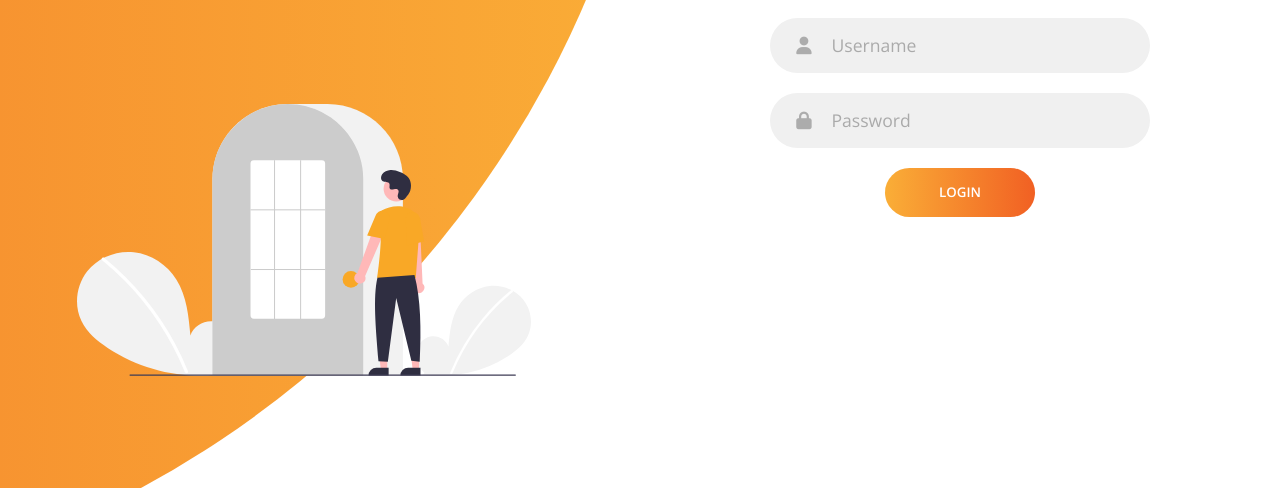
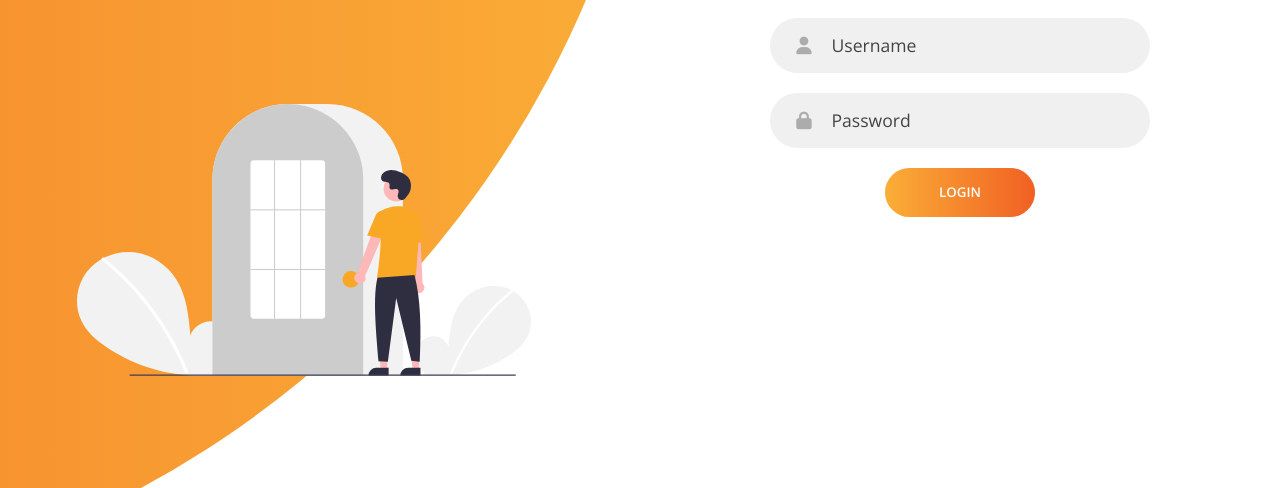
Before and after one commit to cassyisaguirre/Sign-in-Sign-up-Form, a plain HTML site: page index.html in a window 1280 px wide. Shown: the part 312-800 px from the top of the page. Drawn offline with nearby package versions, Linux system fonts and the light colour scheme.

Commit message:
Update style.css

```diff
--- a/style.css
+++ b/style.css
@@ -99,7 +99,7 @@ form.sign-in-form {
 }
 
 .input-field input::placeholder {
-  color: #aaa;
+  color: #444;
   font-weight: 500;
 }
 
```
